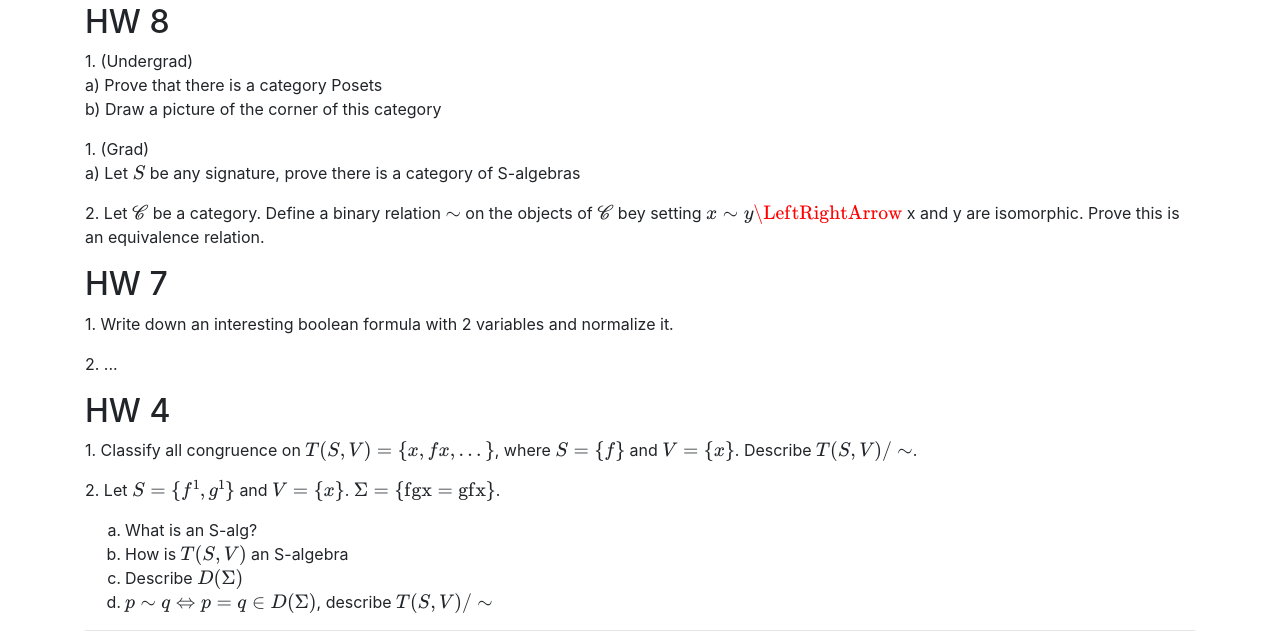
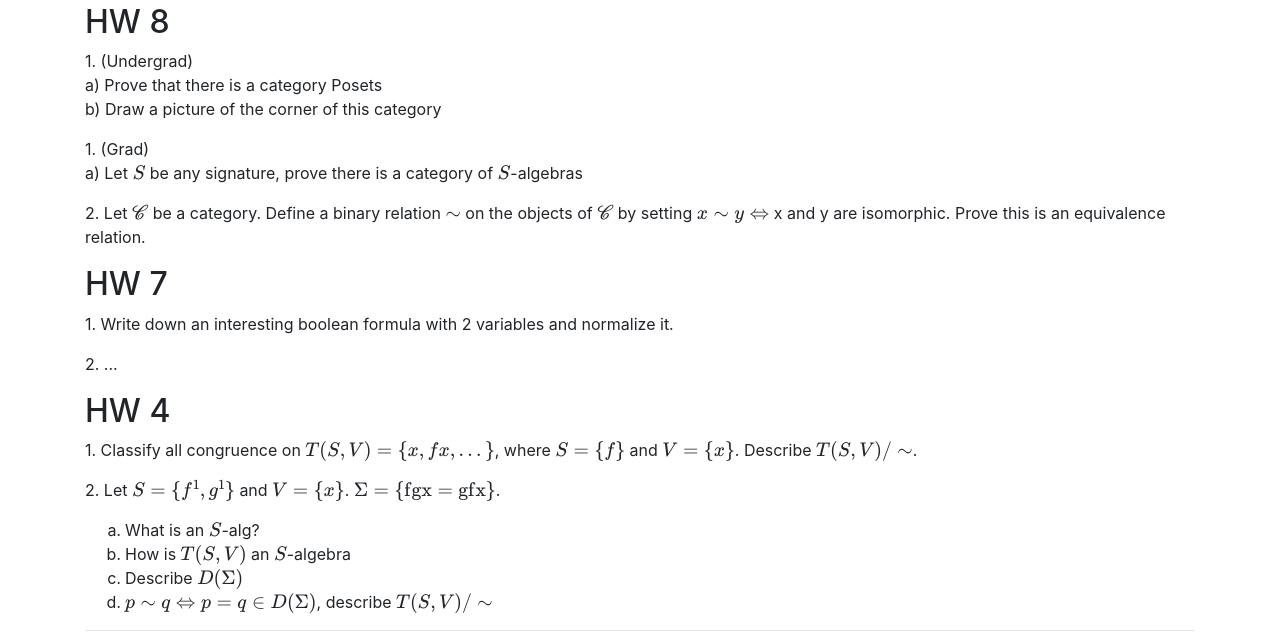
Before and after one commit to dismyth/math190, a plain HTML site: page index.html in a window 1280 px wide. Shown: the part 1857-2501 px from the top of the page. Drawn offline with nearby package versions, Linux system fonts and the light colour scheme; some packages are replaced by stand-ins of ours.

Commit message:
Update index.html

```diff
--- a/index.html
+++ b/index.html
@@ -250,11 +250,11 @@
                     b) Draw a picture of the corner of this category
                 </p>
                 <p>1. (Grad) <br>
-                    a) Let $S$ be any signature, prove there is a category of S-algebras
+                    a) Let $S$ be any signature, prove there is a category of $S$-algebras
                 </p>
 
                 <p> 2.
-                    Let $\mathscr{C}$ be a category. Define a binary relation $\sim$ on the objects of $\mathscr{C}$ bey setting $x \sim y \LeftRightArrow$ x and y are isomorphic. Prove this is an equivalence relation.
+                    Let $\mathscr{C}$ be a category. Define a binary relation $\sim$ on the objects of $\mathscr{C}$ by setting $x \sim y \Leftrightarrow$ x and y are isomorphic. Prove this is an equivalence relation.
                 </p>
 
                 <h2>HW 7</h2>
@@ -272,8 +272,8 @@
                 <p>
                     2. Let $S = \{f^1, g^1\}$ and $V = \{x\}$. $\Sigma = \{ \text{fgx} = \text{gfx} \}$.
                 <ol type="a">
-                    <li>What is an S-alg?</li>
-                    <li>How is $T(S, V)$ an S-algebra</li>
+                    <li>What is an $S$-alg?</li>
+                    <li>How is $T(S, V)$ an $S$-algebra</li>
                     <li>Describe $D(\Sigma)$</li>
                     <li>$p \sim q \Leftrightarrow p = q \in D(\Sigma)$, describe $T(S, V)/\sim$</li>
                 </ol>
```
